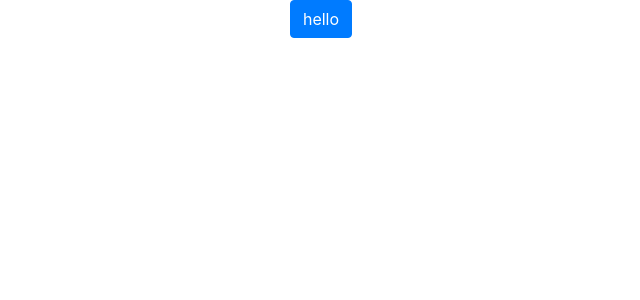
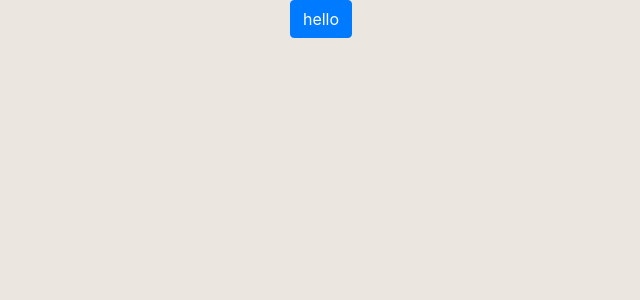
Before and after one commit to baboiletta/Database, a React (Create React App) app: page / in a window 1280 px wide. Shown: the top 300 px of the page, without its empty margins (319-959 px from the left). Built offline with nearby package versions, Linux system fonts and the light colour scheme.

Commit message:
them modules

```diff
--- a/package.json
+++ b/package.json
@@ -4,6 +4,7 @@
   "private": true,
   "dependencies": {
     "bootstrap": "^4.3.1",
+    "node-sass": "^4.12.0",
     "react": "^16.9.0",
     "react-dom": "^16.9.0",
     "react-scripts": "3.1.1"
--- /dev/null
+++ b/src/assets/stylesheets/common.scss
@@ -0,0 +1,7 @@
+*{
+    box-sizing: border-box;
+}
+body{
+    background: #ebe6e0;
+    margin:0; padding:0;
+}
--- a/src/index.js
+++ b/src/index.js
@@ -4,6 +4,8 @@ import './index.css';
 import Aaa from './App';
 import * as serviceWorker from './serviceWorker';
 import 'bootstrap/dist/css/bootstrap.css';
+import './assets/stylesheets/common.scss';
+
 ReactDOM.render(<Aaa />, document.getElementById('root'));
 
 // If you want your app to work offline and load faster, you can change
```
